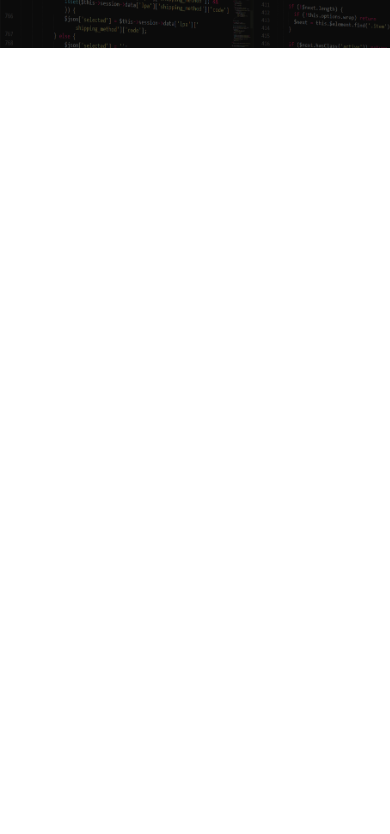
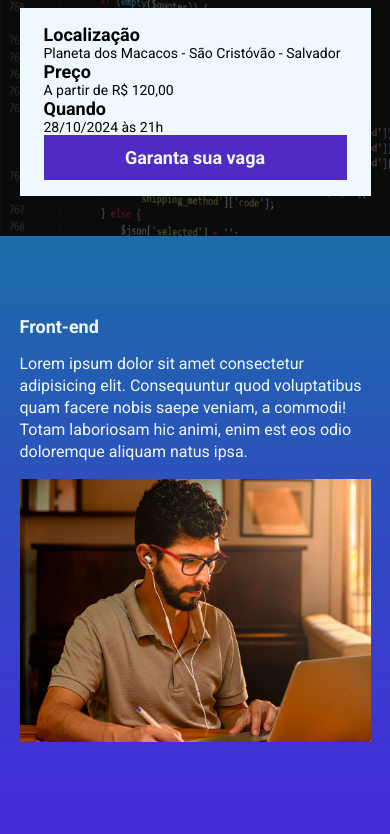
Before and after one commit to Wendel-5988/ebac_tech_talks, a website built with Parcel: page src/index.html in a window 390 px wide. Shown: the part 168-1002 px from the top of the page. Before the commit the page ends 844 px from the top, so only its background shows below. Built offline with nearby package versions, Linux system fonts and the light colour scheme.

Commit message:
criando as sections e o contador de tempo

```diff
--- a/package.json
+++ b/package.json
@@ -1,9 +1,9 @@
 {
   "name": "ebactalks",
   "version": "1.0.0",
-  "main": "index.js",
   "scripts": {
     "dev": "parcel src/index.html src/styles/main.scss src/scripts/main.js",
+    "build": "parcel build src/index.html",
     "test": "echo \"Error: no test specified\" && exit 1"
   },
   "keywords": [],
--- a/src/index.html
+++ b/src/index.html
@@ -3,21 +3,85 @@
 <head>
     <meta charset="UTF-8">
     <meta name="viewport" content="width=device-width, initial-scale=1.0">
-    <title>Document</title>
+    <title>EBAC Tech Talks</title>
     <link rel="preconnect" href="https://fonts.googleapis.com">
     <link rel="preconnect" href="https://fonts.gstatic.com" crossorigin>
     <link href="https://fonts.googleapis.com/css2?family=Roboto:wght@400;700&display=swap" rel="stylesheet">
     <link rel="stylesheet" href="styles/main.scss">
+    <link rel="stylesheet" href="https://unpkg.com/aos@next/dist/aos.css" />
 </head>
 <body>
     <header class="hero">
         <div class="container">
             <img class="hero__logo" src="./images/ebac_logo.svg" alt="EBAC">
             <p class="hero__text">
-                O maior evento de tecnologia do Brasil começa em 6d 6h 6m 60s
+                O maior evento de tecnologia do Brasil <span id="contador"></span>
             </p>
+            <div class="infos-bar">
+                <ul class="infos-bar__infos">
+                    <li class="infos-bar__infos__item">
+                        <b>Localização</b>
+                        Planeta dos Macacos - São Cristóvão - Salvador
+                    </li>
+                    <li class="infos-bar__infos__item">
+                        <b>Preço</b>
+                        A partir de R$ 120,00
+                    </li">
+                    <li class="infos-bar__infos__item">
+                        <b>Quando</b>
+                        28/10/2024 às 21h
+                    </li>
+                </ul>
+                <buttons class="button button--primary">Garanta sua vaga</buttons>
+            </div>
         </div>
     </header>
+    <section class="event event--frontend">
+        <div class="container" data-aos="fade-right">
+            <div class="event__details">
+                <h2 class="event__details__title">Front-end</h2>
+                <p class="event__details__text">
+                    Lorem ipsum dolor sit amet consectetur adipisicing elit. Consequuntur quod voluptatibus quam facere nobis saepe veniam, a commodi! Totam laboriosam hic animi, enim est eos odio doloremque aliquam natus ipsa.
+                </p>
+            </div>
+            <img class="event__image" src="./images/frontend.png" alt="Front-end">
+        </div>
+    </section>
+    <section class="event event--backend event--image-left">
+        <div class="container" data-aos="fade-left">
+            <div class="event__details">
+                <h2 class="event__details__title">Back-end</h2>
+                <p class="event__details__text">
+                    Lorem ipsum dolor sit amet consectetur adipisicing elit. Consequuntur quod voluptatibus quam facere nobis saepe veniam, a commodi! Totam laboriosam hic animi, enim est eos odio doloremque aliquam natus ipsa.
+                </p>
+            </div>
+            <img class="event__image" src="./images/frontend.png" alt="Front-end">
+        </div>
+    </section>
+    <section class="event event--ui-ux">
+        <div class="container" data-aos="fade-right">
+            <div class="event__details">
+                <h2 class="event__details__title">UI-UX</h2>
+                <p class="event__details__text">
+                    Lorem ipsum dolor sit amet consectetur adipisicing elit. Consequuntur quod voluptatibus quam facere nobis saepe veniam, a commodi! Totam laboriosam hic animi, enim est eos odio doloremque aliquam natus ipsa.
+                </p>
+            </div>
+            <img class="event__image" src="./images/frontend.png" alt="Front-end">
+        </div>
+    </section>
+    <section class="event event--data-science event--image-left">
+        <div class="container" data-aos="fade-left">
+            <div class="event__details">
+                <h2 class="event__details__title">Data Science</h2>
+                <p class="event__details__text">
+                    Lorem ipsum dolor sit amet consectetur adipisicing elit. Consequuntur quod voluptatibus quam facere nobis saepe veniam, a commodi! Totam laboriosam hic animi, enim est eos odio doloremque aliquam natus ipsa.
+                </p>
+            </div>
+            <img class="event__image" src="./images/frontend.png" alt="Front-end">
+        </div>
+    </section>
+
+    <script src="https://unpkg.com/aos@next/dist/aos.js"></script>
 
     <script src="scripts/main.js"></script>
 </body>
--- a/src/scripts/main.js
+++ b/src/scripts/main.js
@@ -0,0 +1,36 @@
+AOS.init();
+
+const dataDoEvento = new Date("Oct 28 2024, 21:00:00");
+const timeStampDoEvento = dataDoEvento.getTime();
+
+
+const contaTempo = setInterval(function() {
+    let agora = new Date();
+    console.log(agora);
+    const timeStampDeAgora = agora.getTime()
+    console.log(timeStampDeAgora);
+
+    const distanciaAteEvento = (timeStampDoEvento - timeStampDeAgora);
+
+
+    const diasEmMs = 1000 * 60 * 60 * 24;
+    const horasEmMs = 1000 * 60 * 60;
+    const minutosEmMs = 1000* 60;
+
+    const diasAteEvento = Math.floor(distanciaAteEvento / diasEmMs);
+    const horasAteEvento = Math.floor((distanciaAteEvento % diasEmMs) / horasEmMs);
+    const minutosAteEvento = Math.floor((distanciaAteEvento % horasEmMs) / minutosEmMs);
+    const segundosAteEvento = Math.floor((distanciaAteEvento % minutosEmMs) / 1000);
+
+    console.log(diasAteEvento);
+    console.log(horasAteEvento);
+    console.log(minutosAteEvento);
+    console.log(segundosAteEvento);
+
+    document.getElementById('contador').innerHTML = `começa em ${diasAteEvento}d ${horasAteEvento}h ${minutosAteEvento}m ${segundosAteEvento}s`
+
+    if (distanciaAteEvento < 0) {
+        clearInterval(contaTempo);
+        document.getElementById('contador').innerHTML = `infelizmente esta esgotado`
+    }
+}, 1000)
--- /dev/null
+++ b/src/styles/_event.scss
@@ -0,0 +1,63 @@
+@use 'var';
+
+.event {
+    padding: 80px 0;
+
+    &--frontend {
+        background-image: linear-gradient(var.$blue1, var.$blue2);
+    }
+
+    &--backend {
+        background-image: linear-gradient(var.$blue2, var.$pink);
+    }
+
+    &--ui-ux {
+        background-image: linear-gradient(var.$pink, var.$yellow);
+    }
+
+    &--data-science {
+        background-image: linear-gradient(var.$yellow, var.$pink);
+    }
+
+    &--image-left {
+        .container{
+            flex-direction: row-reverse;
+        }
+    }
+
+    .container {
+        display: flex;
+        gap: 40px;
+    }
+
+    &__image {
+        max-width: 360px;
+    }
+
+    &__details {
+        &__title {
+            font-size: 18px;
+            font-weight: bold;
+            margin-bottom: 16px;
+        }
+
+        &__text {
+            line-height: 22px;
+        }
+    }
+
+    @media (max-width: 640px) {
+        .container {
+            display: block;
+        }
+
+        &__image {
+            width: 100%;
+        }
+
+        &__details {
+            margin-right: 0;
+            margin-bottom: 16px;
+        }
+    }
+}
--- a/src/styles/_hero.scss
+++ b/src/styles/_hero.scss
@@ -1,3 +1,5 @@
+@use 'var';
+
 .hero {
     padding-top: 64px;
     padding-bottom: 100px;
@@ -16,7 +18,7 @@
         left: 0;
         width: 100%;
         height: 100%;
-        background-color: #000;
+        background-color: var.$secondaryTextColor;
         content: '';
         opacity: 0.6;
     }
--- /dev/null
+++ b/src/styles/_var.scss
@@ -0,0 +1,8 @@
+$textColor: aliceblue;
+$secondaryTextColor: #000;
+
+$blue1: #1b6ca7;
+$blue2: #442bdb;
+$pink: #89223b;
+$yellow: #9c791d;
+$buttonBgColor: #4f2ac3;
--- /dev/null
+++ b/src/styles/components/_buttons.scss
@@ -0,0 +1,24 @@
+@use '../var';
+
+.button {
+    padding: 12px;
+    font-size: 18px;
+    font-weight: bold;
+    text-align: center;
+    white-space: nowrap;
+
+    &--primary {
+        color: var.$textColor;
+        background-color: var.$buttonBgColor;
+    }
+
+    @media (max-width: 1024px) {
+        display: flex;
+        align-items: center;
+    }
+
+    @media (max-width: 640px) {
+        display: block;
+        width: 100%;
+    }
+}
--- /dev/null
+++ b/src/styles/components/_infos_bar.scss
@@ -0,0 +1,42 @@
+@use '../var';
+
+.infos-bar {
+    padding: 16px 24px;
+    background-color: var.$textColor;
+    display: flex;
+    justify-content: space-between;
+
+    &__infos {
+        display: flex;
+        gap: 40px;
+
+        &__item {
+            font-size: 14px;
+            color: var.$secondaryTextColor;
+
+            b {
+                color: var.$secondaryTextColor;
+                font-size: 18px;
+                display: block;
+            }
+        }
+    }
+
+    @media (max-width: 1024px) {
+        &__infos {
+            gap: 16px;
+        }
+    }
+
+    @media (max-width: 640px) {
+        display: block;
+
+        &__infos {
+            display: block;
+        }
+
+        &__item {
+            margin-bottom: 24px;
+        }
+    }
+}
--- a/src/styles/main.scss
+++ b/src/styles/main.scss
@@ -1,11 +1,18 @@
+@use 'var';
 @use 'hero';
+@use 'components/infos_bar';
+@use 'components/buttons';
+@use 'event';
+
 
 * {
     margin: 0;
     padding: 0;
     box-sizing: border-box;
     font-family: Roboto, sans-serif;
-    color: #fff;
+    color: var.$textColor;
+    list-style: none;
+
 }
 
 .container {
```
